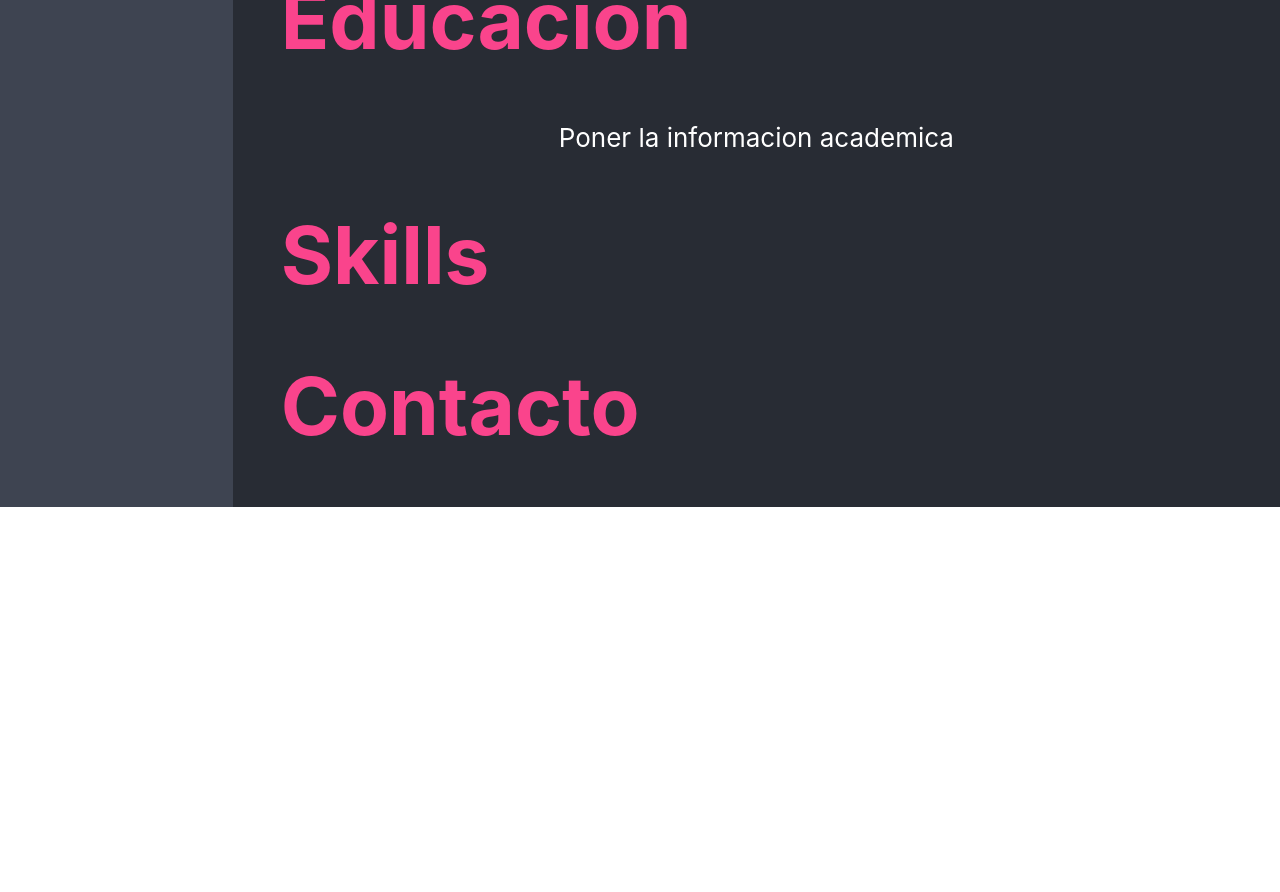
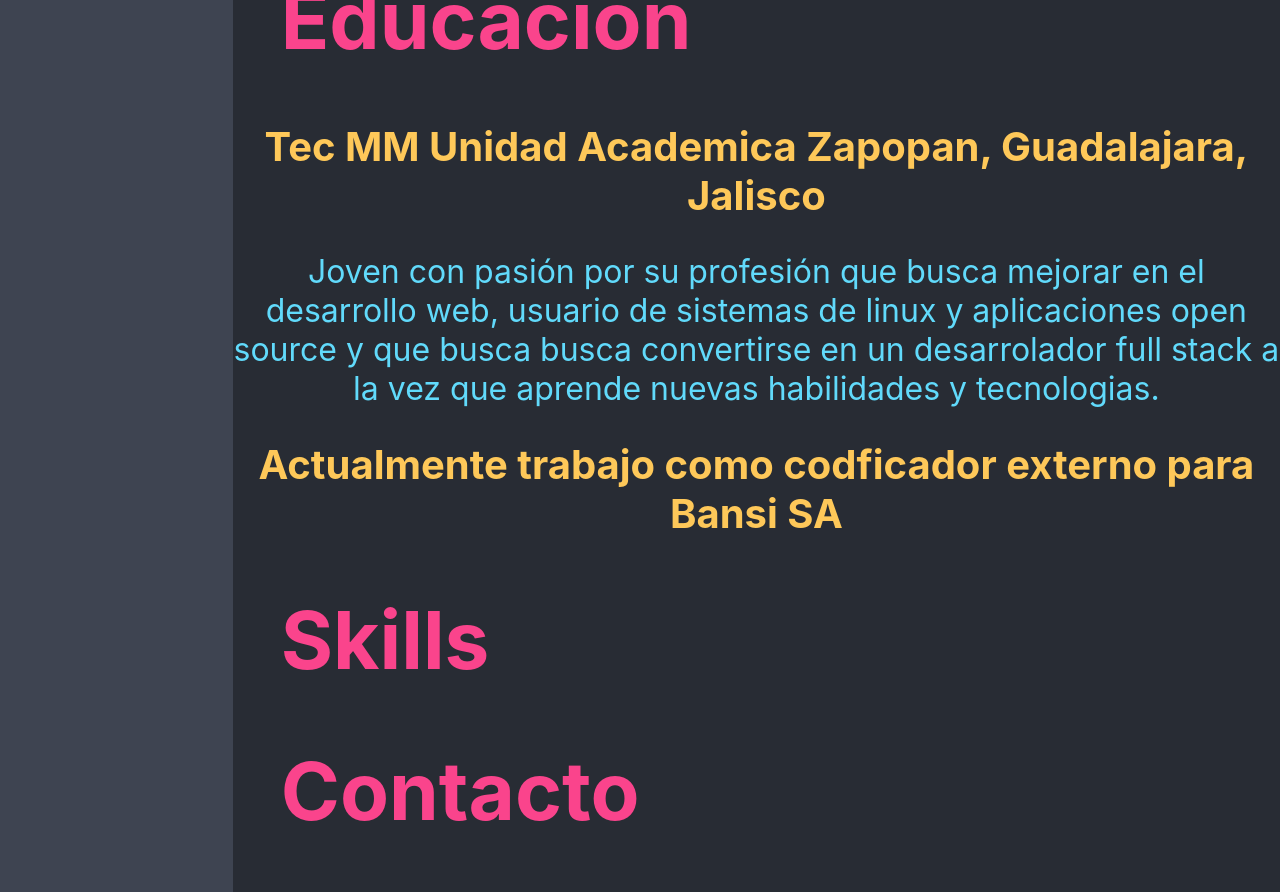
Before and after one commit to SteveBartmoss/cvSteve, a React (Create React App) app: page / in a window 1280 px wide. Shown: the part 1900-2792 px from the top of the page. Before the commit the page ends 2407 px from the top, so only its background shows below. Built offline with nearby package versions, Linux system fonts and the light colour scheme.

Commit message:
se agrego informaciona para el apartado academico

```diff
--- a/src/App.js
+++ b/src/App.js
@@ -25,7 +25,7 @@ function App() {
               <a className='nav-li' href='porfolio'>Porfolio</a>
             </div>
             <div>
-              <a className='nav-li'  href='educacion'>Educacion</a>
+              <a className='nav-li' href='educacion'>Educacion</a>
             </div>
             <div>
               <a className='nav-li' href='skills'>Skills</a>
@@ -116,7 +116,15 @@ function App() {
               <h1 className='tittle-section'>Educacion</h1>
             </div>
 
-            <p>Poner la informacion academica</p>
+            <h1 className='sub-tittle'>Tec MM Unidad Academica Zapopan, Guadalajara, Jalisco</h1>
+
+            <p className='text-content'>
+              Joven con pasión por su profesión que busca mejorar en el desarrollo
+              web, usuario de sistemas de linux y aplicaciones open source y que busca
+              busca convertirse en un desarrolador full stack a la vez que aprende nuevas
+              habilidades y tecnologias.
+            </p>
+            <h1 className='sub-tittle'>Actualmente trabajo como codficador externo para Bansi SA</h1>
 
           </div>
 
```
Lines whose indentation alone changed are shown as unchanged.
